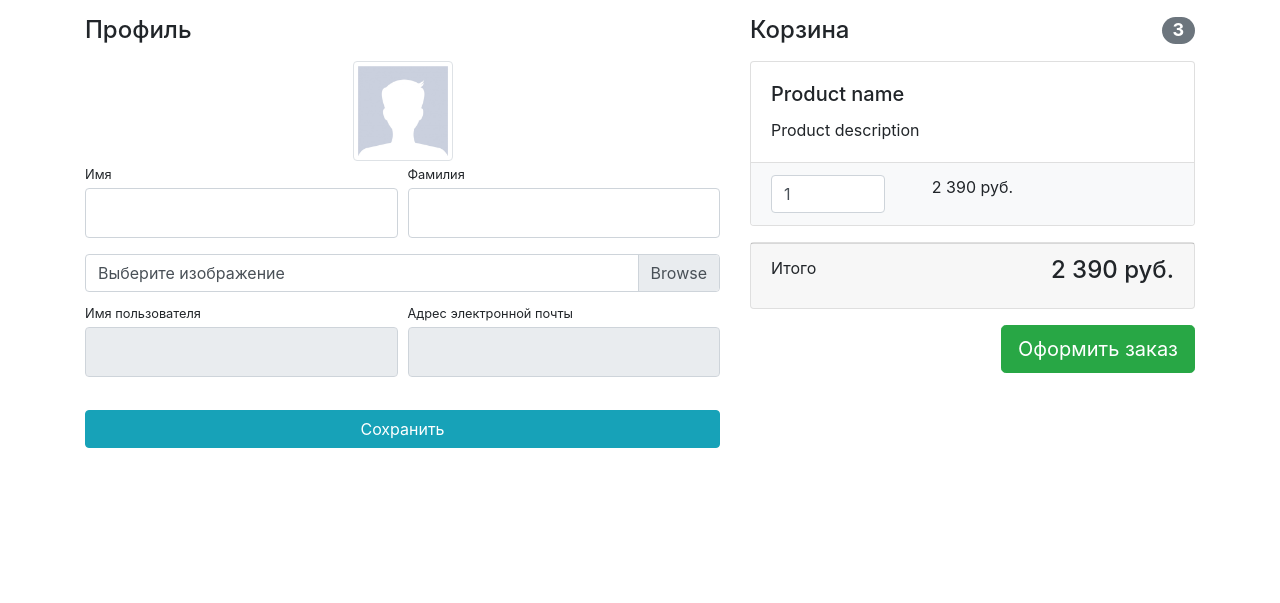
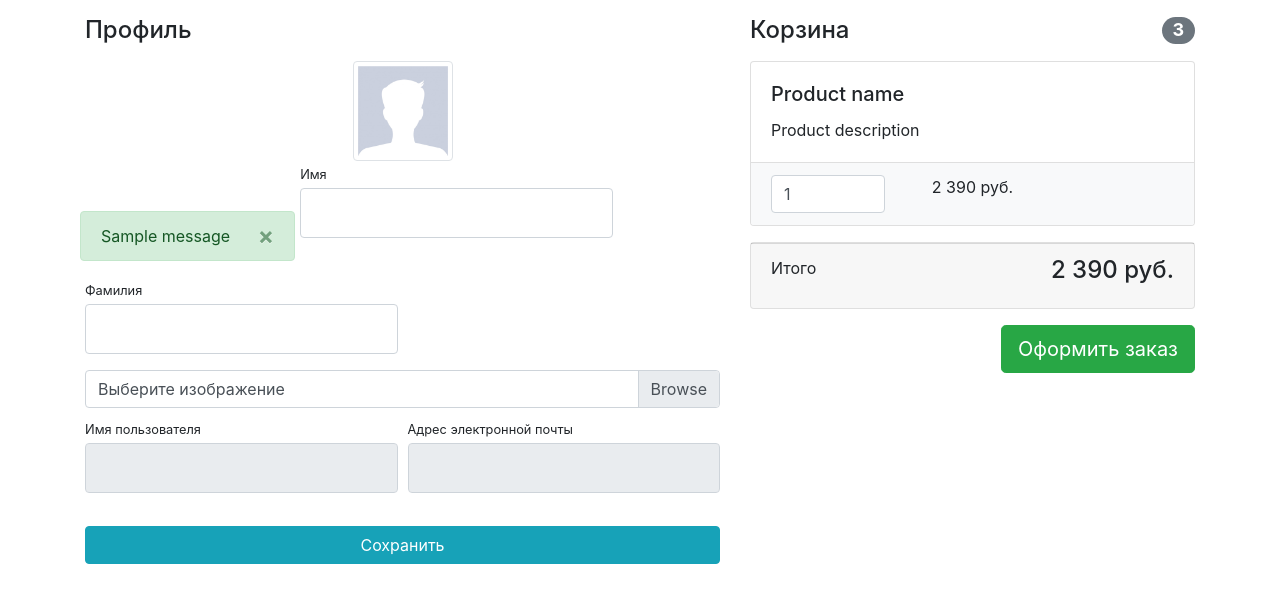
Before and after one commit to UkhanovKirill/Django, a Django app: template users/templates/users/profile.html in a window 1280 px wide. Shown: the part 56-659 px from the top of the page. Run offline with Django 3.2, Linux system fonts and the light colour scheme; tables that the repository leaves empty hold one stand-in row (values such as "Sample post"); the template is opened without the code that fills it: values that come from a table or form of the project are taken from there, most other values are stand-ins (such as "Sample title", 1, 10 or a date in 2020); one stand-in notice (Sample message) is shown; some libraries are stand-ins or nearby versions.

Commit message:
add errors in profile.html

```diff
--- a/users/templates/users/profile.html
+++ b/users/templates/users/profile.html
@@ -16,6 +16,21 @@
             <form action="{% url 'users:profile' %}" method="post">
                 {% csrf_token %}
                 <div class="form-row">
+                    {% if form.errors or messages %}
+                        <div class="alert alert-dismissible fade show {% if messages %} alert-success {% else %} alert-warning {% endif %}" role="alert"
+                             style="margin-top: 50px;">
+                            {% if messages %}
+                                {% for message in messages %}
+                                    {{ message }}
+                                {% endfor %}
+                            {% else %}
+                                {{ form.non_field_errors }}
+                            {% endif %}
+                            <button type="button" class="close" data-dismiss="alert" aria-label="Close">
+                                <span aria-hidden="true">&times;</span>
+                            </button>
+                        </div>
+                    {% endif %}
                     <div class="col-lg-6">
                         <div class="form-group">
                             <label class="small mb-1" for="{{ form.first_name.id_for_label }}">Имя</label>
--- a/users/views.py
+++ b/users/views.py
@@ -50,8 +50,9 @@ def profile(request):
         form = UserProfileForm(instance=request.user, data=request.POST)
         if form.is_valid():
             form.save()
+            messages.success(request, 'Изменения внесены!')
             return HttpResponseRedirect(reverse('users:profile'))
-        else:
-            form = UserProfileForm(instance=request.user)
+    else:
+        form = UserProfileForm(instance=request.user)
     context = {'title': 'GeekShop - Профиль', 'form': form}
     return render(request, 'users/profile.html', context)
```
